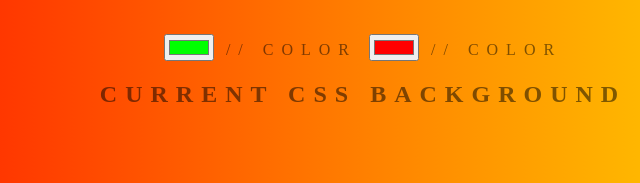
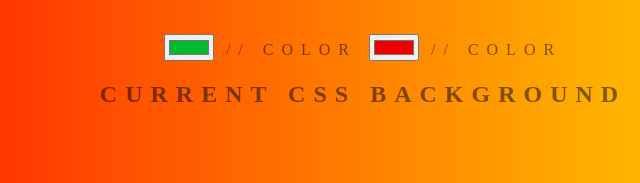
Before and after one commit to jenwr/background-generator, a plain HTML site: page index.html in a window 1280 px wide. Shown: the part 171-354 px from the top of the page, 277-917 px from the left. Drawn offline with Linux system fonts and the light colour scheme.

Commit message:
changed box colors to green and red, but the backround remains orange

```diff
--- a/index.html
+++ b/index.html
@@ -6,8 +6,8 @@
 </head>
 <body id="gradient">
 	<h1>Background Generator</h1>
-	<input class="color1" type="color" name="color1" value="#00ff00"> // color
-	<input class="color2" type="color" name="color2" value="#ff0000"> // color
+	<input class="color1" type="color" name="color1" value="#00bb30"> // color
+	<input class="color2" type="color" name="color2" value="#ee0000"> // color
 	<h2>Current CSS Background</h2>
 	<h3></h3>
 	<script type="text/javascript" src="script.js"></script>
```
Also changed, not shown: 1 other file.
